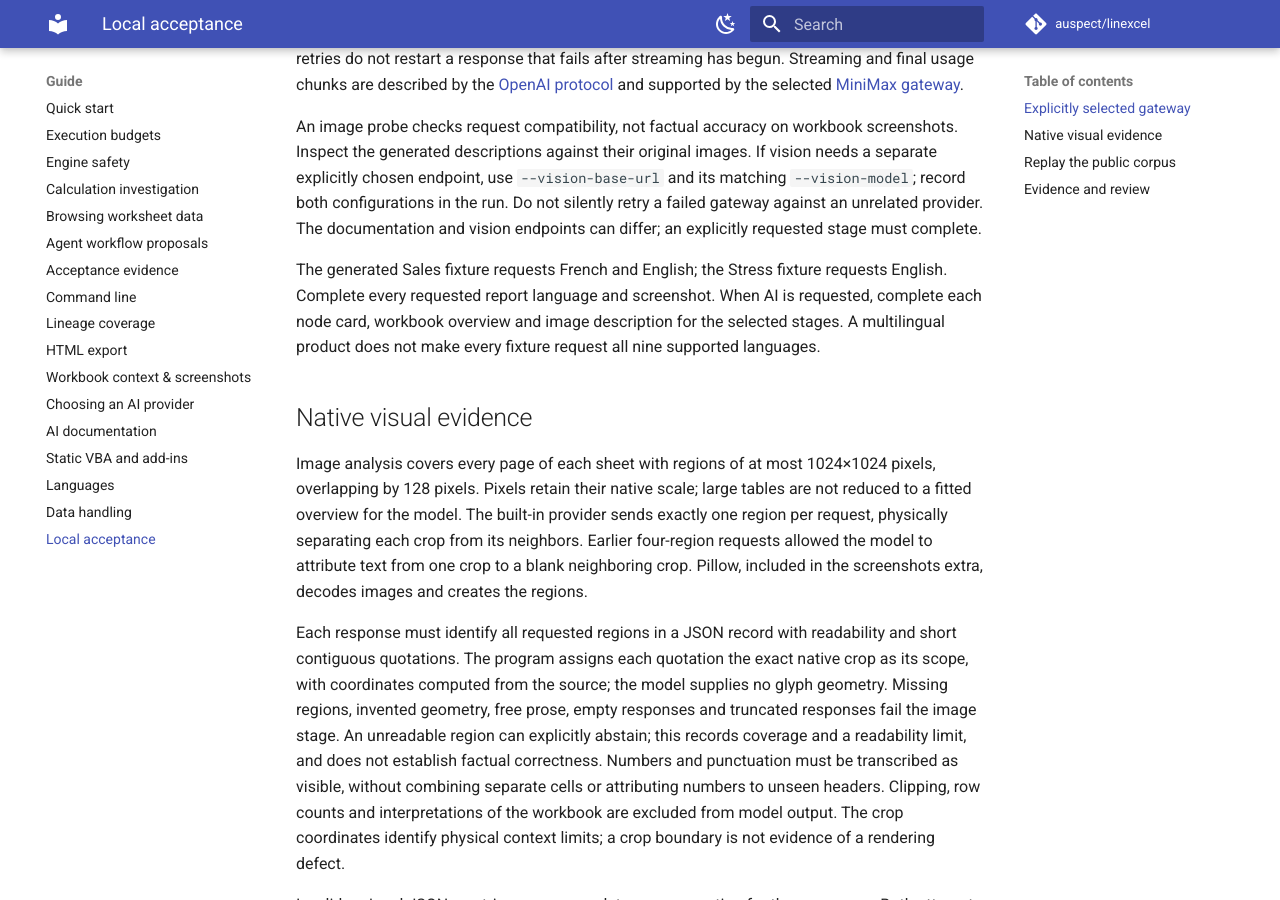
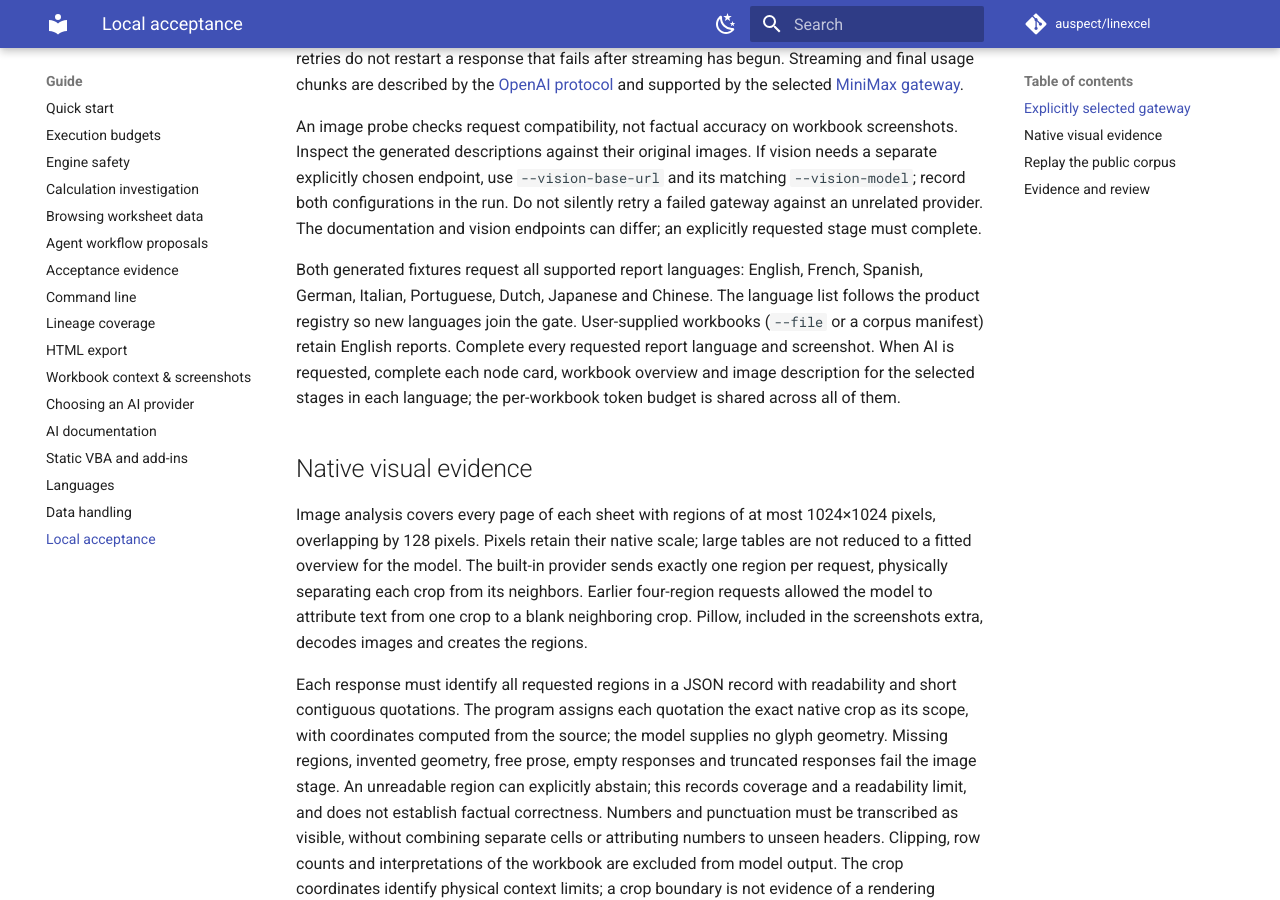
Before and after one commit to auspect/linexcel, an MkDocs documentation site: the page built from docs/manual_validation.md, in a window 1280 px wide and 900 px high, scrolled down 2168 px. Built offline with MkDocs 1.6.1 and Material for MkDocs 9.7.7, drawn with Linux system fonts in a browser that asks for light colours; comment, search, counter and statistics services are not loaded.

Commit message:
gnhf 11: La validation standard couvre désormais les neuf langues pour chacun des deux classeurs générés.

```diff
--- a/docs/manual_validation.md
+++ b/docs/manual_validation.md
@@ -111,11 +111,14 @@ and its matching `--vision-model`; record both configurations in the run. Do not
 silently retry a failed gateway against an unrelated provider. The documentation
 and vision endpoints can differ; an explicitly requested stage must complete.
 
-The generated Sales fixture requests French and English; the Stress fixture
-requests English. Complete every requested report language and screenshot.
+Both generated fixtures request all supported report languages: English,
+French, Spanish, German, Italian, Portuguese, Dutch, Japanese and Chinese.
+The language list follows the product registry so new languages join the gate.
+User-supplied workbooks (`--file` or a corpus manifest) retain English reports.
+Complete every requested report language and screenshot.
 When AI is requested, complete each node card, workbook overview and image
-description for the selected stages. A multilingual product does not
-make every fixture request all nine supported languages.
+description for the selected stages in each language; the per-workbook token
+budget is shared across all of them.
 
 ## Native visual evidence
 
--- a/validate_manual.py
+++ b/validate_manual.py
@@ -69,6 +69,7 @@ except ImportError:  # pragma: no cover - openpyxl missing
 sys.path.insert(0, str(Path(__file__).parent / "src"))
 import linexcel  # noqa: E402
 from linexcel.aidoc import AiDocError, OpenAICompatProvider  # noqa: E402
+from linexcel.i18n import LANGUAGES  # noqa: E402
 from linexcel.insights import _sheet_names, empty_sheet_render_exemptions  # noqa: E402
 
 #: Local OpenAI-compatible endpoint. Ollama serves one at this address.
@@ -133,7 +134,7 @@ CASES = {
         headline="B2B commercial and margin review",
         build=validation_workbooks.build_sales_workbook,
         workbook=Path("fy26_commercial_review.xlsx"),
-        languages=("fr", "en"),
+        languages=LANGUAGES,
         checks=(
             "'Workbook overview' — does the AI describe the *file*, not the graph?",
             "  It should name the title in B2, the hidden baseline/cost columns",
@@ -148,7 +149,7 @@ CASES = {
         headline="hostile English workbook",
         build=validation_workbooks.build_stress_workbook,
         workbook=Path("validation_stress.xlsx"),
-        languages=("en",),
+        languages=LANGUAGES,
         checks=(
             "'Errors' nodes — every Excel error value should render as #DIV/0!,",
             "  #N/A and so on, never as a raw engine object.",
```
Also changed, not shown: CHANGELOG.md (+4 -0 lines), 1 other file.
